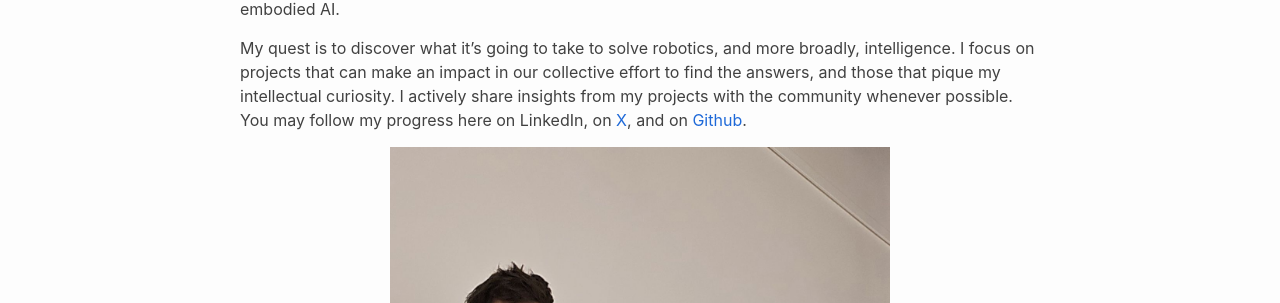
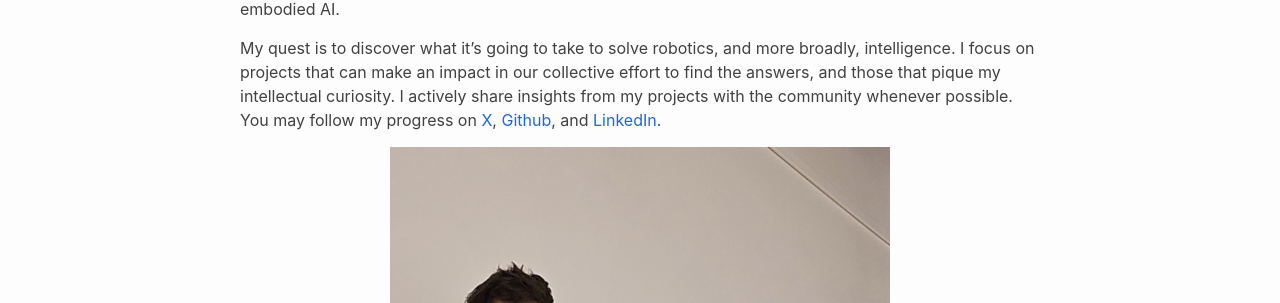
Before and after one commit to alexander-soare/alexander-soare.github.io, a Jekyll site: the page built from about.md, in a window 1280 px wide. Shown: the part 274-577 px from the top of the page. Built offline with Jekyll 4.4.1, drawn with Linux system fonts in a browser that asks for light colours.

Commit message:
add LinkedIn hyperlink

```diff
--- a/about.md
+++ b/about.md
@@ -6,7 +6,7 @@ permalink: /about/
 
 I'm all in on AI for Robotics. I'm currently working as an AI Research Engineer at [Cobot](https://www.co.bot/), where we envision a future where robots and humans work together side by side to move the world. Here, I work in an agile research team that's hands on with real hardware, while staying abreast of the latest and greatest in embodied AI.
 
-My quest is to discover what it's going to take to solve robotics, and more broadly, intelligence. I focus on projects that can make an impact in our collective effort to find the answers, and those that pique my intellectual curiosity. I actively share insights from my projects with the community whenever possible. You may follow my progress here on LinkedIn, on [X](https://x.com/asoare159), and on [Github](https://github.com/alexander-soare).
+My quest is to discover what it's going to take to solve robotics, and more broadly, intelligence. I focus on projects that can make an impact in our collective effort to find the answers, and those that pique my intellectual curiosity. I actively share insights from my projects with the community whenever possible. You may follow my progress on [X](https://x.com/asoare159), [Github](https://github.com/alexander-soare), and [LinkedIn](https://www.linkedin.com/in/alexander-soare-996145a7).
 
 
 <div style="text-align:center">
```
